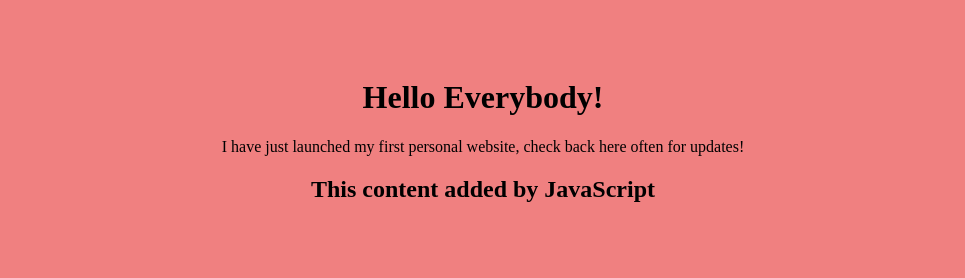
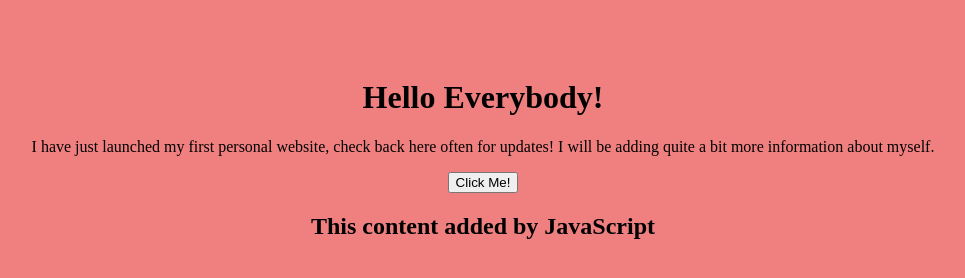
Before and after one commit to rafnicholson/first-bio-website, a plain HTML site: page index.html in a window 1280 px wide. Shown: the whole page, without its empty margins (157-1122 px from the left). Drawn offline with Linux system fonts and the light colour scheme.

Commit message:
Add button, add JS event listener

```diff
--- a/index.html
+++ b/index.html
@@ -6,7 +6,13 @@
     </head>
     <body>
         <h1>Hello Everybody!</h1>
-        <p>I have just launched my first personal website, check back here often for updates!</p>
-        <script src="./script.js"></script>
+        <p>I have just launched my first personal website, check back here often for updates!
+            I will be adding quite a bit more information about myself.</p>
+
+        <div>
+            <input id="button" type="button" value="Click Me!" />
+        </div>
+
+        <script type="text/javascript" src="./script.js"></script>
     </body>
 </html>
--- a/script.js
+++ b/script.js
@@ -2,3 +2,13 @@ const h2 = document.createElement("h2");
 h2.textContent = "This content added by JavaScript";
 
 document.querySelector("body").appendChild(h2);
+
+addingEventListener = () => {
+    const input = document.getElementById('button');
+    const clickAlert = () => {
+        alert("Hee Hee, that tickles!!!!");
+    };
+    input.addEventListener('click', clickAlert);
+};
+
+addingEventListener();
```
